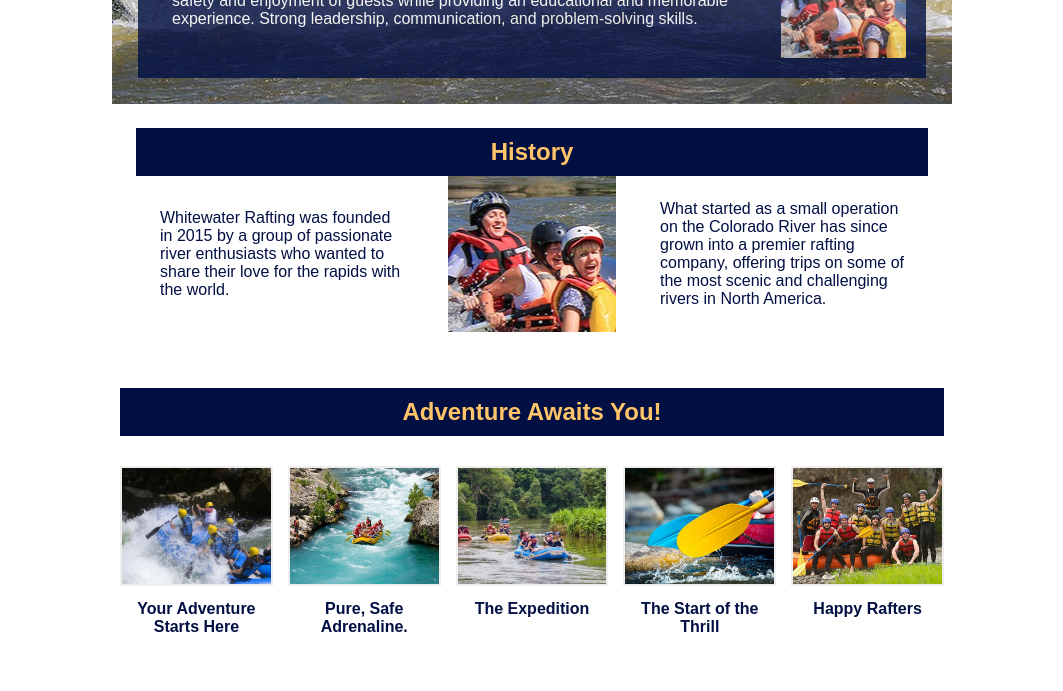
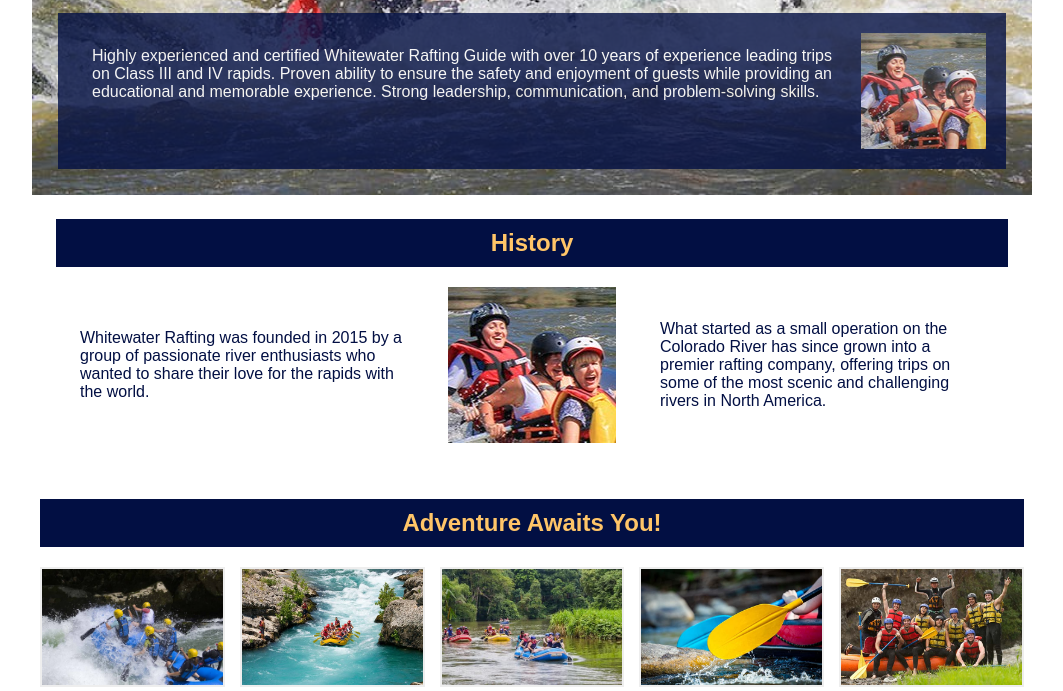
Before and after one commit to jordannnascimento/wdd130, a plain HTML site: page wwr/about.html in a window 1280 px wide. Shown: the part 530-1221 px from the top of the page, without its empty margins (108-1171 px from the left). Drawn offline with Linux system fonts and the light colour scheme.

Commit message:
adjusting rafting page

```diff
--- a/wwr/about.html
+++ b/wwr/about.html
@@ -4,12 +4,11 @@
 <head>
     <meta charset="UTF-8">
     <meta name="viewport" content="width=device-width, initial-scale=1.0">
-    <title>About Us</title>
+    <title>About Us | Whitewater Rafting Company</title>
     <meta name="description"
         content="Learn about Whitewater Rafting, our history of providing unforgettable whitewater rafting experiences for over 30 years, and meet our team.">
     <meta name="author" content="Jordann Santos">
     <link rel="stylesheet" href="styles/rafting.css">
-
 </head>
 
 <body>
@@ -27,7 +26,7 @@
     <main>
         <div class="hero">
             <img src="images/rafting10-1024.jpg" alt="Rafting">
-            <h1>Whitewater Rafting Company </h1>
+            <h1>Whitewater Rafting Company</h1>
             <article>
                 <img src="images/rafting10-10245.jpg" alt="Happy Customer">
                 <p>Highly experienced and certified Whitewater Rafting Guide with over 10 years of experience leading
@@ -39,58 +38,45 @@
             </article>
         </div>
         <section class="history">
-            <h2> History</h2>
+            <h2 class="section-title">History</h2>
             <div class="history-content">
-
                 <p>Whitewater Rafting was founded in 2015 by a group of passionate river enthusiasts who wanted to share
                     their love for the
                     rapids with the world. </p>
-
                 <img src="images/rafting10-10245.jpg" alt="Happy client">
-                <p> What started as a small operation on the Colorado River has since grown into
-                    a
+                <p> What started as a small operation on the Colorado River has since grown into a
                     premier rafting
                     company, offering trips on some of the most scenic and challenging rivers in North America.</p>
             </div>
         </section>
         <section class="adventures">
-            <h2>Adventure Awaits You!</h2>
-
+            <h2 class="section-title">Adventure Awaits You!</h2>
             <div class="adventure-gallery">
-
                 <figure>
                     <img src="images/adventure2.jpg" alt="Rafting no cânion">
                     <figcaption>Your Adventure Starts Here</figcaption>
                 </figure>
-
                 <figure>
                     <img src="images/adventure.jpg" alt="Rafting Adventure">
                     <figcaption>Pure, Safe Adrenaline.</figcaption>
                 </figure>
-
                 <figure>
                     <img src="images/three-boats.jpg" alt="Customers doing rafting">
                     <figcaption>The Expedition</figcaption>
                 </figure>
-
                 <figure>
                     <img src="images/paddles.jpg" alt="Boat's paddle">
                     <figcaption>The Start of the Thrill</figcaption>
                 </figure>
-
                 <figure>
                     <img src="images/happy.jpg" alt="Happy Customer">
                     <figcaption>Happy Rafters</figcaption>
                 </figure>
-
             </div>
         </section>
     </main>
-
     <footer>
-        <p>&copy;2025 | The Rapids, Jordann Santos
-
-        </p>
+        <p>&copy;2025 | The Rapids, Jordann Santos</p>
         <nav class="socialmedia">
             <a href="https://instagram.com">
                 <img src="images/instagram-logo.png" alt="Instagram logo">
@@ -101,9 +87,7 @@
             <a href="https://linkedin.com">
                 <img src="images/linkedin-logo.png" alt="LinkedIn logo">
             </a>
-
         </nav>
-
     </footer>
 </body>
 
--- a/wwr/styles/rafting.css
+++ b/wwr/styles/rafting.css
@@ -1,33 +1,43 @@
-*{
+* {
     margin: 0;
     padding: 0;
     box-sizing: border-box;
 }
 
-:root{
-    --primary-color:#020f43;
-    --secondary-color:#FF8552;
-    --third-color:#E9D758;
-    --heading-font:Arial, Helvetica, sans-serif;
-    --font-body:Arial, Helvetica, sans-serif;
+:root {
+    --primary-color: #020f43;
+    --secondary-color: #FF8552;
+    --third-color: #E9D758;
+    --heading-font: Arial, Helvetica, sans-serif;
+    --font-body: Arial, Helvetica, sans-serif;
 }
 
-body{
+body {
     font-family: var(--font-body);
     color: var(--primary-color);
 }
 
-main, footer {
-    width: 840px;
+/* ALTERAÇÃO 2: Regra unificada para header, main e footer terem a mesma largura */
+header, main, footer {
+    max-width: 1000px;
     margin: 0 auto;
+}
+
+/* A margem superior do header foi mantida para espaçamento */
+header {
+    margin-top: 1rem;
+    margin-bottom: 1rem;
+    display: grid;
+    grid-template-columns: 120px 1fr;
+    align-items: center;
+    border-bottom: 1px solid #ccc;
 }
 
 h1, h2 {
     font-family: var(--heading-font);
-
 }
 
-nav, p, section, article{
+nav, p, section, article {
     margin: 16px;
     padding: 8px;
 }
@@ -46,7 +56,7 @@ nav, p, section, article{
     height: auto;
 }
 
-.hero h1{
+.hero h1 {
     position: absolute;
     top: 20px;
     width: 100%;
@@ -57,14 +67,13 @@ nav, p, section, article{
     color: white;
 }
 
-.hero article img{
+.hero article img {
     float: right;
     width: 125px;
     margin: 10px;
-
 }
 
-.hero article{
+.hero article {
     position: absolute;
     bottom: 10px;
     left: 10px;
@@ -73,35 +82,22 @@ nav, p, section, article{
     background-color: var(--primary-color);
     color: white;
     opacity: 0.8;
-
 }
 
-section h2 {
-    margin: 0;
+/* ALTERAÇÃO 3: A regra agora usa a classe .section-title em vez do seletor genérico "section h2" */
+.section-title {
+    margin: 0 0 20px 0; /* Adicionado margem inferior para espaçamento */
     padding: 10px 0;
     width: 100%;
-    display: block;
     color: #FFC568;
-    background-color:var(--primary-color);
+    background-color: var(--primary-color);
     text-align: center;
-}
-
-
-header{
-    margin: 1rem auto;
-    display: grid;
-    grid-template-columns: 120px 1fr;
-    align-items: center;
-    border-bottom: 1px solid #ccc;
-    max-width: 1000px;
-
 }
 
 .navigation {
     display: flex;
     list-style: none;
     justify-content: flex-end;
-
 }
 
 .navigation a {
@@ -132,24 +128,18 @@ header{
     margin: 40px 0;
 }
 
-.adventures h2 {
-    text-align: center;
-    margin-bottom: 30px;
-}
-
+/* BÔNUS: Implementando a sugestão do instrutor com Grid Layout */
 .adventure-gallery {
-    display: flex;
-    justify-content: space-around;
-    align-items: flex-start;
+    display: grid;
+    grid-template-columns: repeat(5, 1fr); /* Cria 5 colunas de tamanho igual */
     gap: 15px;
 }
 
 .adventures figure {
     margin: 0;
     text-align: center;
-    width: 160px;
+    /* A largura agora é controlada pelo grid, então a propriedade width foi removida */
 }
-
 
 .adventures figure img {
     width: 100%;
@@ -173,7 +163,6 @@ footer {
     border-top: 1px solid #ccc;
 }
 
-
 .socialmedia {
     display: flex;
     gap: 20px;
```
